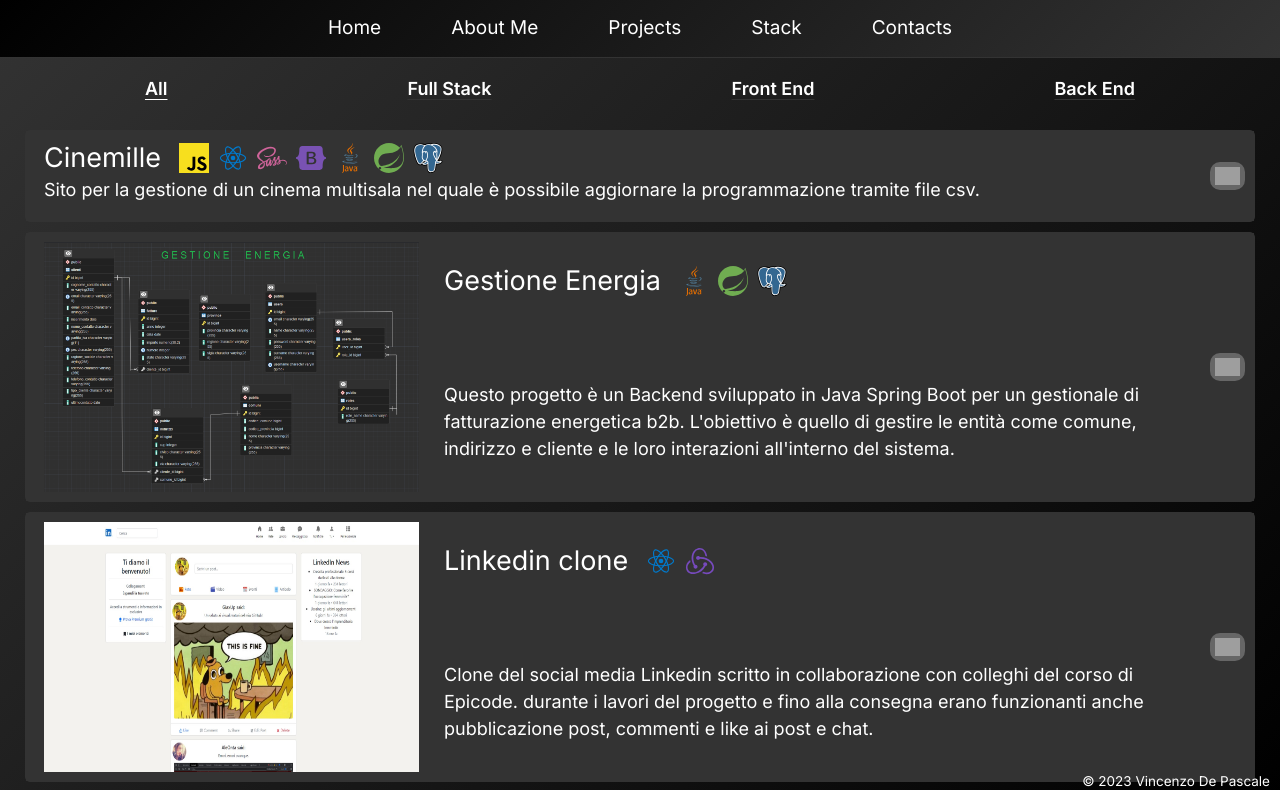
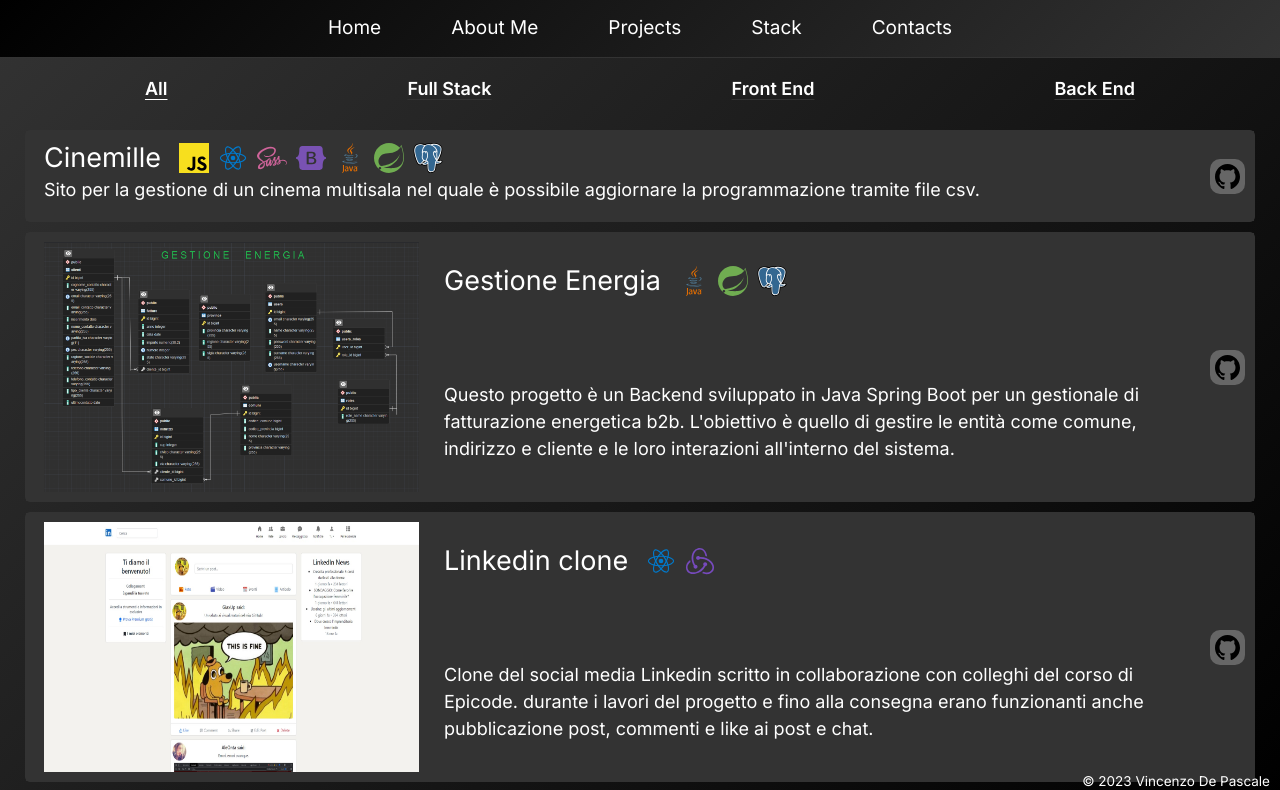
Before and after one commit to VincenzoDePascale/portfolio, a Next.js app: page /projects in a window 1280 px wide. Shown: the top 790 px of the page. Built offline with nearby package versions, Linux system fonts and the light colour scheme; grey boxes are pictures that could not be loaded.

Commit message:
last fix bug icons

```diff
--- a/src/app/projects/page.jsx
+++ b/src/app/projects/page.jsx
@@ -195,7 +195,7 @@ export default function Projects() {
                         >
                           <span className="md:hidden text-xs mr-3">demo</span>
                           <img
-                            src="/online.svg"
+                            src="ONLINE.svg"
                             alt={`link alsito di ${e.name}`}
                             className="max-w-[25px] max-h-[25px]"
                           />
@@ -209,7 +209,7 @@ export default function Projects() {
                       >
                         <span className="md:hidden text-xs mr-3">code</span>
                         <img
-                          src="/iconStack/GITHUB.svg"
+                          src="GITHUB.svg"
                           alt={`link alla repo di ${e.name}`}
                           className="max-w-[25px] max-h-[25px]"
                         />
```
